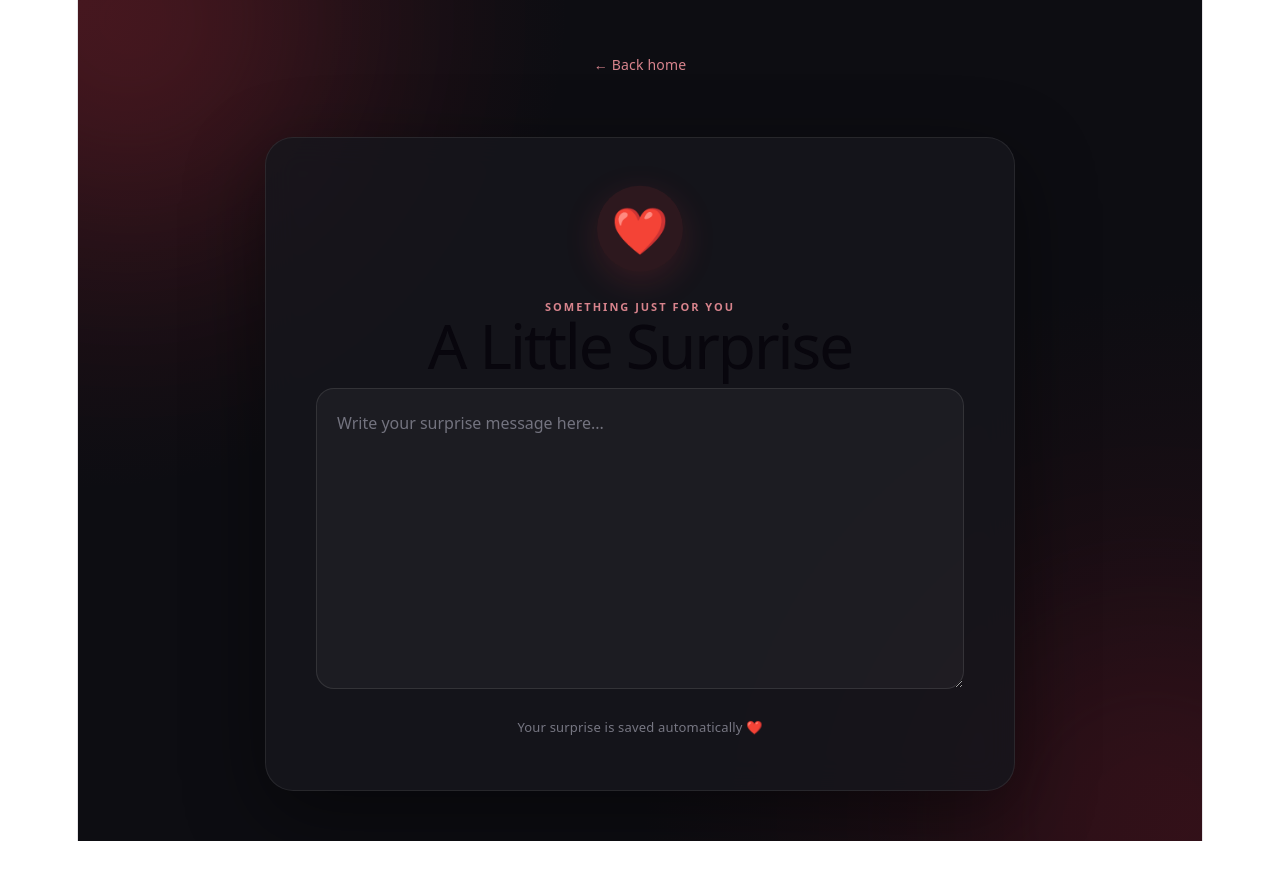
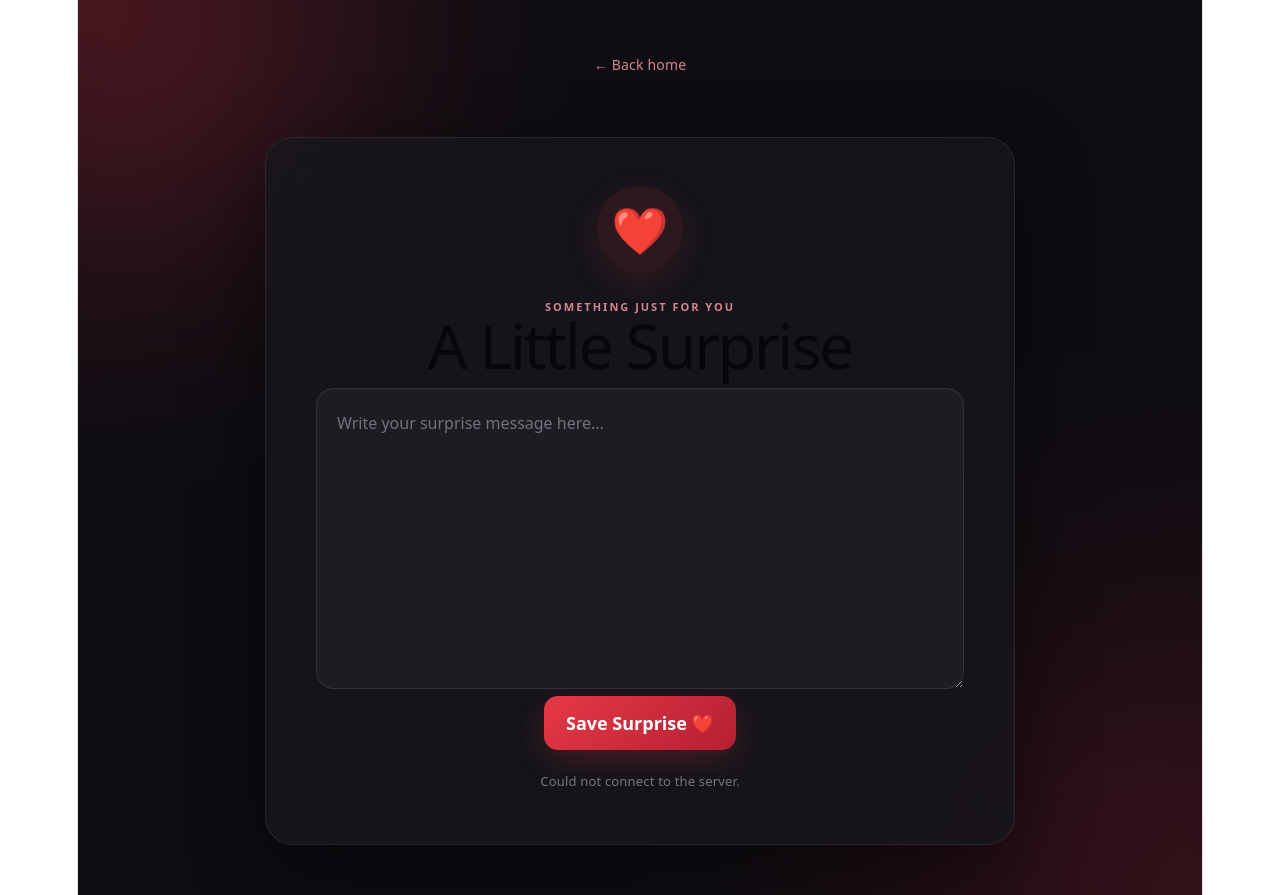
Before and after one commit to ranjan-chaudhary/still-angry-app, a React (Vite) app in the folder client/: page /surprise in a window 1280 px wide. Both pictures are taken after a click on the button "Open Your Surprise 🎁". Before the commit the page ends 841 px from the top, so only its background shows below. Built offline with nearby package versions, Linux system fonts and the light colour scheme; no server answers.

Commit message:
Add surprise feature with MongoDB

```diff
--- a/client/src/pages/Surprise.jsx
+++ b/client/src/pages/Surprise.jsx
@@ -1,22 +1,68 @@
 import { useEffect, useState } from "react";
 import { Link } from "react-router-dom";
 
+const API_URL = "https://still-angry-backend.onrender.com";
+
 function Surprise() {
-  const [surprise, setSurprise] = useState(() => {
-    return (
-      localStorage.getItem("little-surprise-message") ||
-      ""
-    );
-  });
+  const [surprise, setSurprise] = useState("");
+  const [opened, setOpened] = useState(false);
+  const [loading, setLoading] = useState(true);
+  const [saving, setSaving] = useState(false);
+  const [status, setStatus] = useState("");
 
-  const [opened, setOpened] = useState(false);
+  // Load surprise from MongoDB
+  useEffect(() => {
+    const loadSurprise = async () => {
+      try {
+        const response = await fetch(`${API_URL}/api/surprise`);
+        const data = await response.json();
 
-  useEffect(() => {
-    localStorage.setItem(
-      "little-surprise-message",
-      surprise
-    );
-  }, [surprise]);
+        if (data.success) {
+          setSurprise(data.content || "");
+        } else {
+          setStatus(data.message || "Could not load the surprise.");
+        }
+      } catch (error) {
+        console.error("Error loading surprise:", error);
+        setStatus("Could not connect to the server.");
+      } finally {
+        setLoading(false);
+      }
+    };
+
+    loadSurprise();
+  }, []);
+
+  // Save surprise to MongoDB
+  const saveSurprise = async () => {
+    setSaving(true);
+    setStatus("");
+
+    try {
+      const response = await fetch(`${API_URL}/api/surprise`, {
+        method: "PUT",
+        headers: {
+          "Content-Type": "application/json",
+        },
+        body: JSON.stringify({
+          content: surprise,
+        }),
+      });
+
+      const data = await response.json();
+
+      if (data.success) {
+        setStatus("Surprise saved ❤️");
+      } else {
+        setStatus(data.message || "Could not save the surprise.");
+      }
+    } catch (error) {
+      console.error("Error saving surprise:", error);
+      setStatus("Could not connect to the server.");
+    } finally {
+      setSaving(false);
+    }
+  };
 
   return (
     <div className="surprise-page">
@@ -39,7 +85,9 @@ function Surprise() {
 
           <h1>A Little Surprise</h1>
 
-          {!opened ? (
+          {loading ? (
+            <p>Loading your surprise...</p>
+          ) : !opened ? (
             <>
               <p className="surprise-subtitle">
                 There's something waiting for you...
@@ -57,17 +105,24 @@ function Surprise() {
               <textarea
                 className="surprise-editor"
                 value={surprise}
-                onChange={(e) =>
-                  setSurprise(e.target.value)
-                }
+                onChange={(e) => setSurprise(e.target.value)}
                 placeholder="Write your surprise message here..."
                 rows="9"
               />
 
-              <p className="surprise-saving">
-                Your surprise is saved automatically ❤️
-              </p>
+              <button
+                type="button"
+                className="save-surprise-button"
+                onClick={saveSurprise}
+                disabled={saving}
+              >
+                {saving ? "Saving..." : "Save Surprise ❤️"}
+              </button>
             </div>
+          )}
+
+          {status && (
+            <p className="surprise-saving">{status}</p>
           )}
         </div>
       </main>
```
Also changed, not shown: 2 other files (tests, documents, lock files or other folders).
